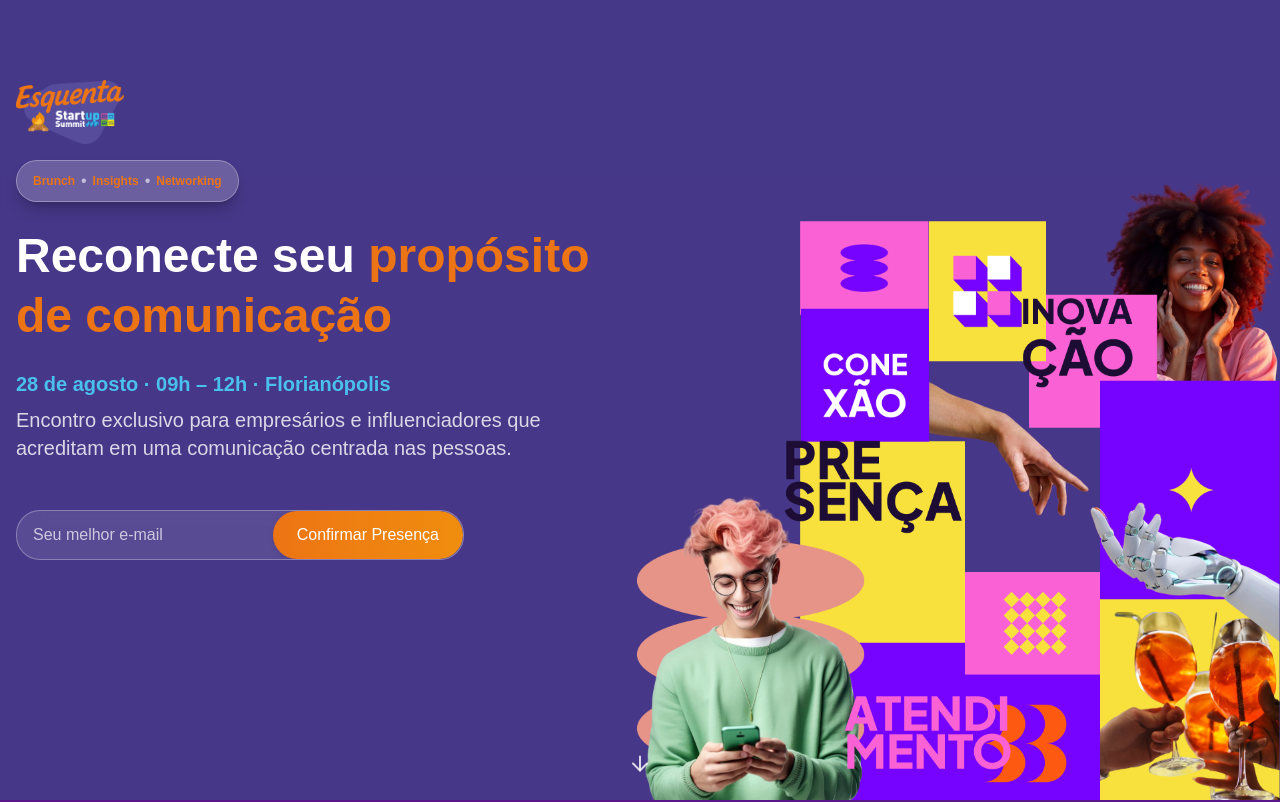
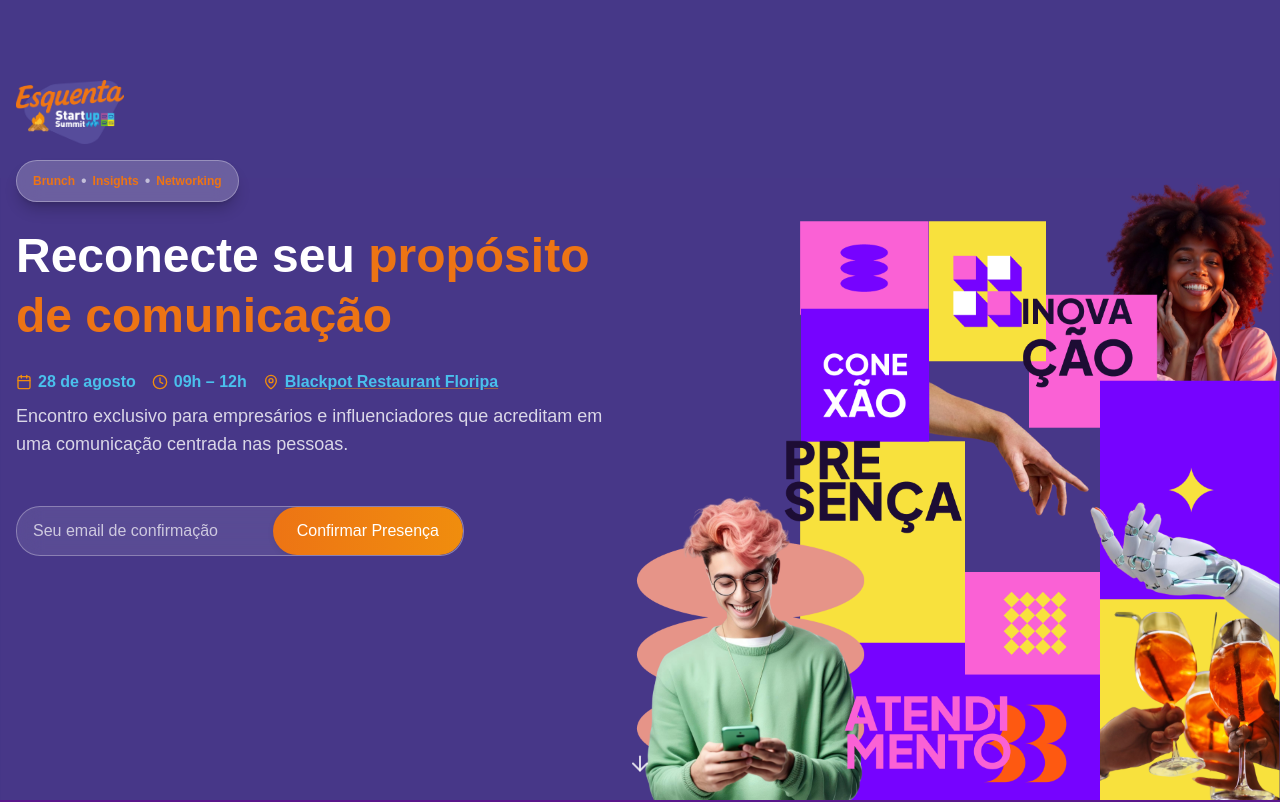
Before and after one commit to darlanOpens/esquenta-startup-summit, a Next.js app: page / in a window 1280 px wide. Shown: the top 802 px of the page. Built offline with nearby package versions, Linux system fonts and the light colour scheme.

Commit message:
feat(Hero): enhance event details section with icons and styling
- Add Calendar, Clock, and MapPin icons from lucide-react
- Improve layout and styling of event details with flexbox
- Make venue name clickable with link to restaurant website
- Update email input placeholder text for clarity

```diff
--- a/src/components/Hero.tsx
+++ b/src/components/Hero.tsx
@@ -2,7 +2,7 @@
 
 import { motion } from "framer-motion"
 import { Button } from "@/components/ui/button"
-import { ArrowDown } from "lucide-react"
+import { ArrowDown, Calendar, Clock, MapPin } from "lucide-react"
 import Image from "next/image"
 
 /**
@@ -132,10 +132,30 @@ export function Hero() {
               initial={{ opacity: 0, y: 20 }}
               animate={{ opacity: 1, y: 0 }}
               transition={{ duration: 0.8, delay: 0.6 }}
-              className="text-lg md:text-xl text-white-80 mb-4"
+              className="text-md md:text-md text-white-80 mb-4"
             >
-              <p className="font-semibold text-blue-200">28 de agosto · 09h – 12h · Florianópolis</p>
-              <p className="mt-2">
+              <div className="flex flex-wrap items-center justify-center lg:justify-start gap-4 text-blue-200 font-semibold">
+                <div className="flex items-center gap-1.5">
+                  <Calendar className="h-4 w-4 text-orange-400" />
+                  <span>28 de agosto</span>
+                </div>
+                <div className="flex items-center gap-1.5">
+                  <Clock className="h-4 w-4 text-orange-400" />
+                  <span>09h – 12h</span>
+                </div>
+                <div className="flex items-center gap-1.5">
+                  <MapPin className="h-4 w-4 text-orange-400" />
+                  <a
+                    href="https://blackpotrestaurant.com.br/"
+                    target="_blank"
+                    rel="noopener noreferrer"
+                    className="hover:text-orange-300 transition-colors duration-200 underline decoration-orange-400/50 hover:decoration-orange-300"
+                  >
+                    Blackpot Restaurant Floripa
+                  </a>
+                </div>
+              </div>
+              <p className="mt-2 text-lg md:text-md">
                 Encontro exclusivo para empresários e influenciadores que acreditam em uma comunicação centrada nas pessoas.
               </p>
             </motion.div>
@@ -150,7 +170,7 @@ export function Hero() {
               <form className="flex flex-col sm:flex-row bg-white/10 backdrop-blur-md border border-white/30 rounded-lg overflow-hidden">
                  <input
                    type="email"
-                   placeholder="Seu melhor e-mail"
+                   placeholder="Seu email de confirmação"
                    className="flex-1 px-4 py-3 bg-transparent text-white placeholder-white/70 focus:outline-none border-none text-center lg:text-left"
                    required
                  />
```
